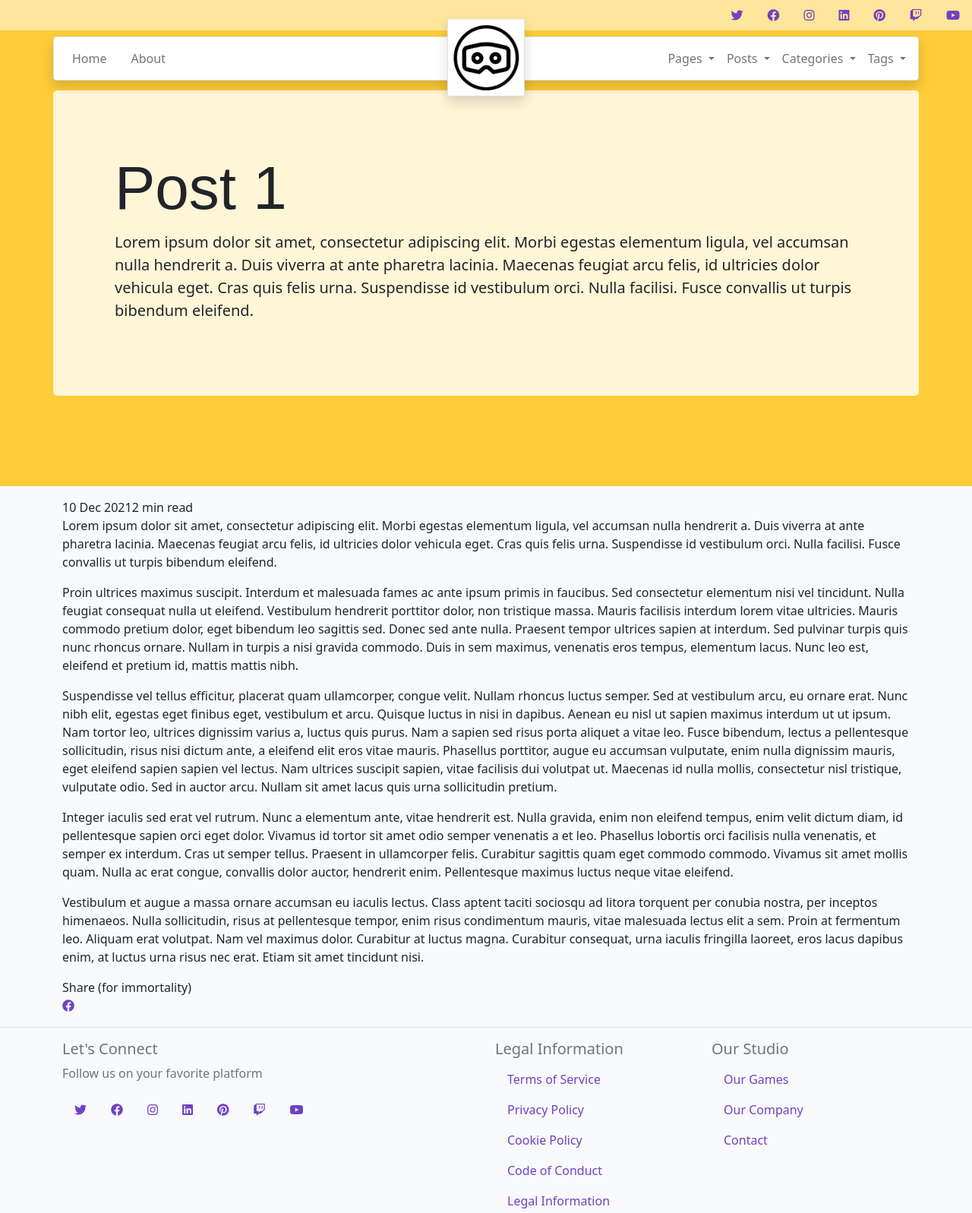
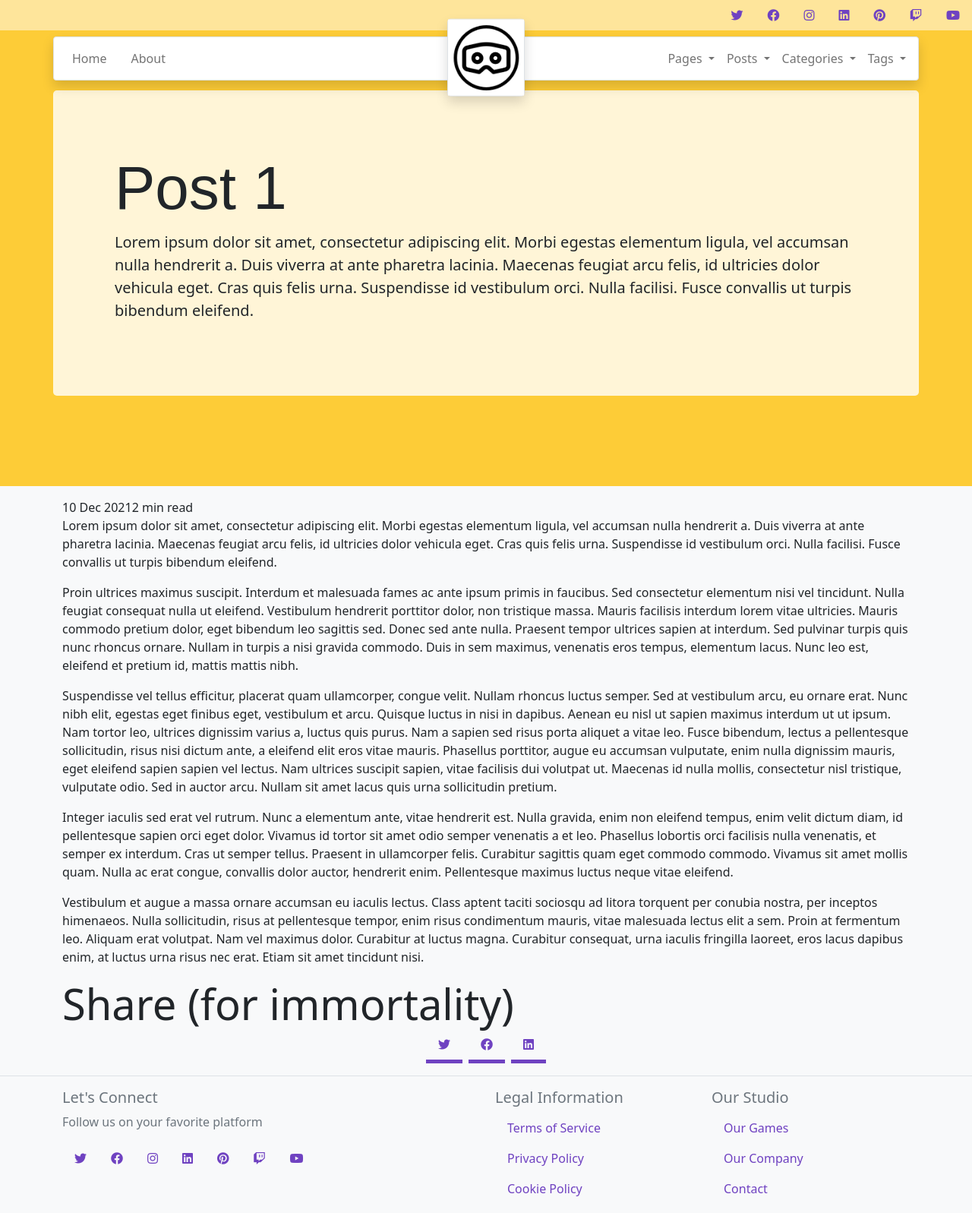
Before and after one commit to MrKoubyak/Symphony, a Jekyll site: the page built from _posts/2021-12-10-post-01.md, in a window 1280 px wide. Shown: the top 1597 px of the page at 76% size. Built offline with Jekyll 4.4.1, drawn with Linux system fonts in a browser that asks for light colours; some web fonts are replaced; grey boxes are pictures that could not be loaded.

Commit message:
update share

```diff
--- a/_data/social.yml
+++ b/_data/social.yml
@@ -1,11 +1,14 @@
 - name: Twitter
   link: https://twitter.com/yakagamestudio
+  share: https://twitter.com/share?url=
 - name: Facebook
   link: https://facebook.com/yakagamestudio
+  share: https://www.facebook.com/sharer/sharer.php?u=
 - name: Instagram
   link: https://instagram.com/yakagamestudio
 - name: LinkedIn
   link: https://www.linkedin.com/showcase/yakagamestudio
+  share: https://www.linkedin.com/shareArticle?url=
 - name: Pinterest
   link: https://www.pinterest.fr/YAKAGameStudio
 - name: Twitch
--- /dev/null
+++ b/_includes/meta.html
@@ -0,0 +1,25 @@
+<div id="meta">
+    <ul class="nav align-items-center">
+
+    {% if author %}
+        <li class="nav-item">
+            by <a href="{{ author.url }}" class="text-reset btn-link">{{ author.name }}</a>
+        </li>
+    {% endif %}
+
+    {% if page.date %}
+        <li class="nav-item">
+            {{ page.date | date_to_string }}
+        </li>
+    {% endif %}
+
+        <li class="nav-item">
+            {% capture words %}
+            {{ content | number_of_words | minus: 180 }}
+            {% endcapture %}
+            {% unless words contains '-' %}
+            {{ words | plus: 150 | divided_by: 150 | append: ' min read' }}
+            {% endunless %}
+        </li>
+    </ul>
+</div>
--- a/_includes/share.html
+++ b/_includes/share.html
@@ -1,26 +1,21 @@
 <div id="share">
-    <span>Share (for immortality)</span>
+    <span class="display-4">Share (for immortality)</span>
     <div>
-        <a
-            href="https://www.facebook.com/sharer/sharer.php?u={{page.url}}"
-            data-network="facebook"
-            aria-label="Facebook"
-            rel="noopener">
-            <span class="ct-icon-container"><i class="fab fa-facebook"></i></span>
-        </a>
-        <a
-            href="https://twitter.com/share?url={{page.url}}"
-            data-network="twitter"
-            aria-label="Twitter"
-            rel="noopener">
-            <span class="ct-icon-container"></span>
-        </a>
-        <a
-            href="https://www.linkedin.com/shareArticle?url={{page.url}}"
-            data-network="linkedin"
-            aria-label="LinkedIn"
-            rel="noopener">
-            <span class="ct-icon-container"></span>
-        </a>
+        <ul class="nav justify-content-center">
+        {% for item in site.data.social %}
+        {% if item.share %}
+            <li class="nav-item border-bottom border-5 border-primary mx-1">
+                <a
+                    class="nav-link link-primary"
+                    href="{{ item.share }}{{page.url | absolute_url }}"
+                    aria-label="{{item.name}}"
+                    rel="noopener"
+                    title="Share {{ page.title }} on {{ item.name | capitalize }}">
+                        <i class="fab fa-{{ item.name | downcase }}"></i>
+                </a>
+            </li>
+        {% endif %}
+        {% endfor %}
+        </ul>
     </div>
 </div>
--- a/_layouts/post.html
+++ b/_layouts/post.html
@@ -6,24 +6,7 @@ layout: default
 <main class="p-3" aria-label="Content">
     <article class="container">
         <header>
-            <ul id="" class="nav align-items-center">
-                {% if author %}
-                <li class="nav-item">
-                    by <a href="{{ author.url }}" class="text-reset btn-link">{{ author.name }}</a>
-                </li>
-                {% endif %}
-                <li class="nav-item">
-                    {{ page.date | date_to_string }}
-                </li>
-                <li class="nav-item">
-                    {% capture words %}
-                    {{ content | number_of_words | minus: 180 }}
-                    {% endcapture %}
-                    {% unless words contains '-' %}
-                    {{ words | plus: 150 | divided_by: 150 | append: ' min read' }}
-                    {% endunless %}
-                </li>
-            </ul>
+            {% include meta.html %}
         </header>
         <section>
             {{ content }}
```
